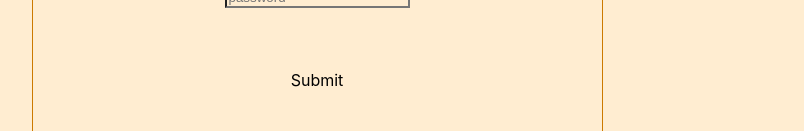
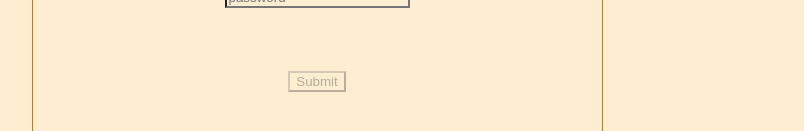
Before and after one commit to Wiingly/flats, a React (Create React App) app: page /signup in a window 1280 px wide. Shown: the part 739-870 px from the top of the page, without its empty margins (323-1127 px from the left). Built offline with nearby package versions, Linux system fonts and the light colour scheme.

Commit message:
at least it deployed

```diff
--- a/src/components/SignUp.js
+++ b/src/components/SignUp.js
@@ -9,13 +9,13 @@ import "../stylings/SignUp.css"
 const initialFormValues = {
   username: "",
   password: "",
-  confirmPassword: "",
 };
+
 const initialFormErrors = {
   username: "",
   password: "",
-  confirmPassword: "",
 };
+
 const SignUp = () => {
   const history = useHistory();
   const [formValues, setFormValues] = useState(initialFormValues);
@@ -88,7 +88,7 @@ return (
             />
           </label>
           <p>{formErrors.password}</p>
-          <div disabled={disabled} type="submit">Submit</div>
+          <button disabled={disabled} type="submit">Submit</button>
           </div>
         </form>
       </div>
```
